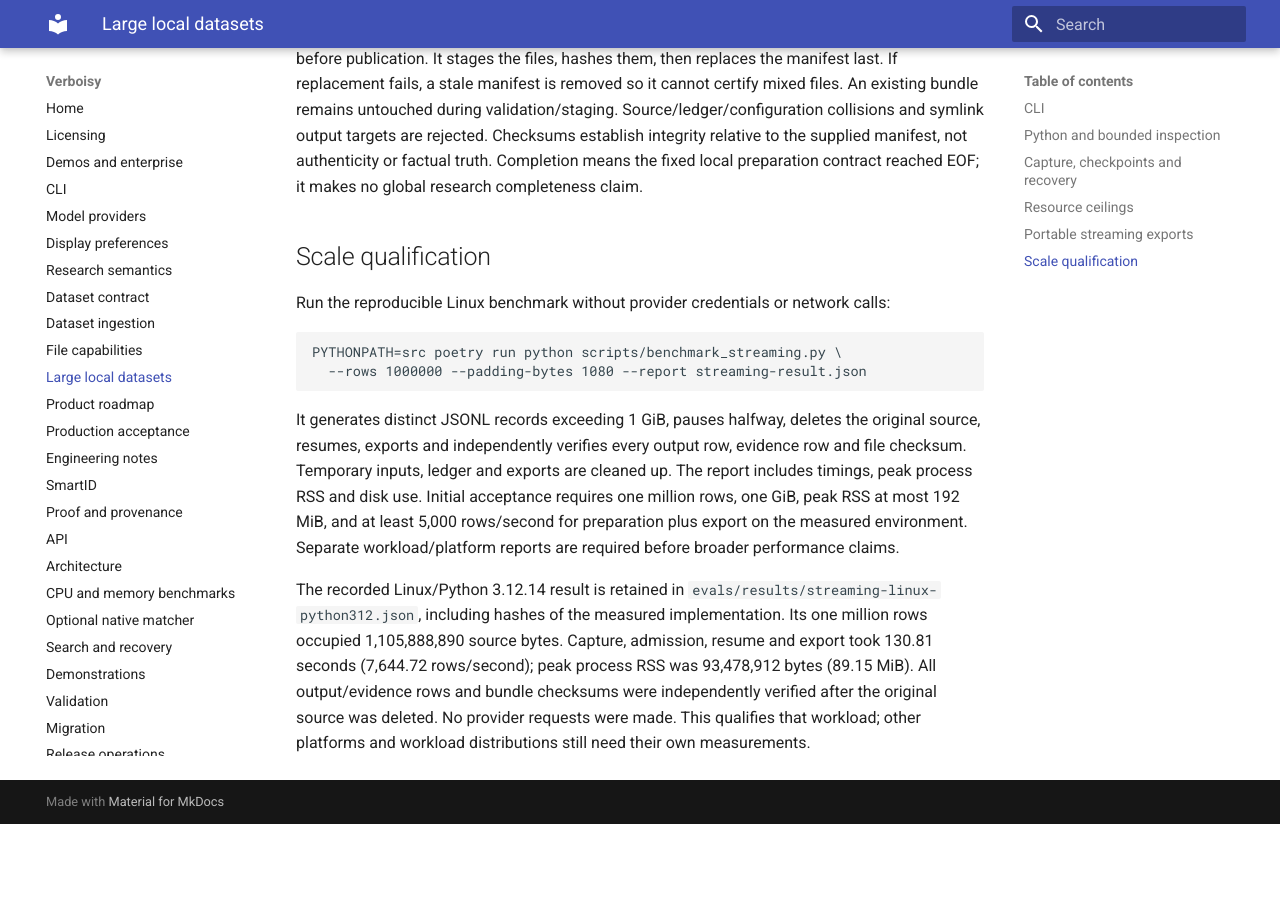
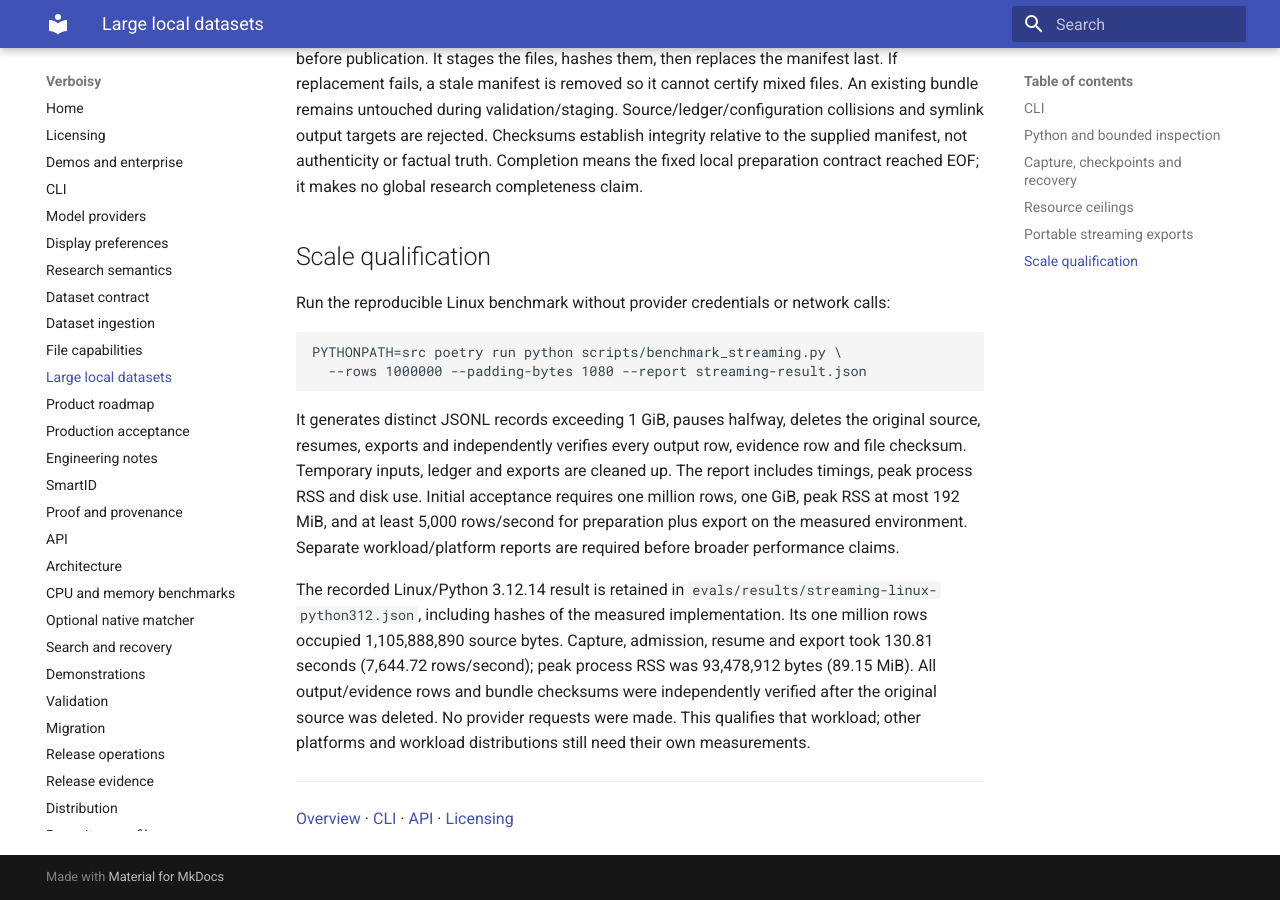
Before and after one commit to EmanueleTorrisi/verboisy, an MkDocs documentation site: the page built from docs/streaming.md, in a window 1280 px wide and 900 px high, scrolled down 4079 px. Built offline with MkDocs 1.6.1 and Material for MkDocs 9.7.7, drawn with Linux system fonts in a browser that asks for light colours; before the commit the page ends 4903 px from its top, so only the background shows below that.

Commit message:
docs: connect streaming reference to product and licensing navigation

```diff
--- a/docs/streaming.md
+++ b/docs/streaming.md
@@ -195,3 +195,7 @@ RSS was 93,478,912 bytes (89.15 MiB). All output/evidence rows and bundle checks
 were independently verified after the original source was deleted. No provider
 requests were made. This qualifies that workload; other platforms and workload
 distributions still need their own measurements.
+
+---
+
+[Overview](index.md) · [CLI](cli.md) · [API](api.md) · [Licensing](licensing.md)
```
